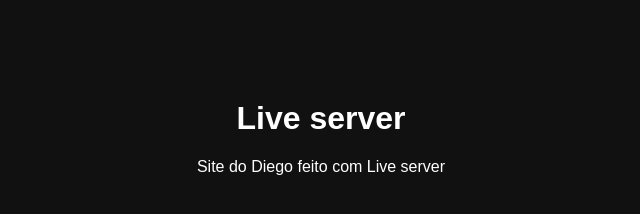
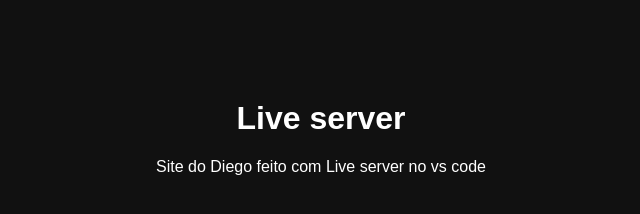
Before and after one commit to diegodev-source/meusite, a plain HTML site: page index.html in a window 1280 px wide. Shown: the whole page, without its empty margins (319-959 px from the left). Drawn offline with Linux system fonts and the light colour scheme.

Commit message:
Atualizei o texto que vai aparecer no site

```diff
--- a/index.html
+++ b/index.html
@@ -9,6 +9,6 @@
 
 <body>
 <h1>Live server</h1>
-    <p>Site do Diego feito com Live server</p>
+    <p>Site do Diego feito com Live server no vs code </p>
 </body>
 </html>
```
